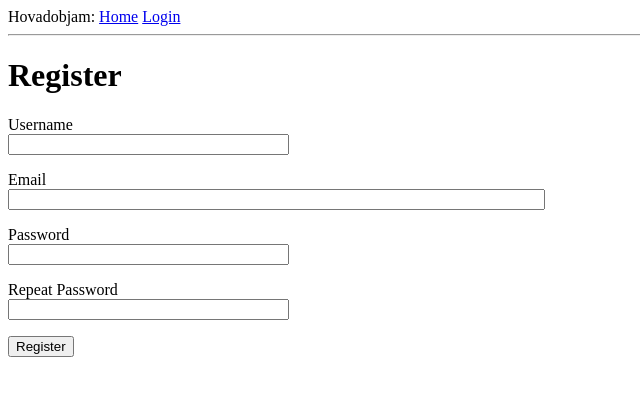
After one commit to klucsik/hovadobjam, a Flask app: page /register in a window 1280 px wide. The commit adds this page. Shown: the top 396 px of the page, without its empty margins (0-640 px from the left). Run offline with Flask 2, Linux system fonts and the light colour scheme.

Commit message:
login and register, needs some refactor (úgy ahogy van kiloptam a példákból, át se néztem rendesen)

```diff
--- a/app/__init__.py
+++ b/app/__init__.py
@@ -2,10 +2,14 @@ from flask import Flask
 from config import Config
 from flask_sqlalchemy import SQLAlchemy
 import logging
+from flask_login import LoginManager
 
 app = Flask(__name__)
 app.config.from_object(Config)
 db = SQLAlchemy(app)
+login = LoginManager(app)
+login.login_view = 'login'
+
 logging.basicConfig(level=logging.DEBUG)
 
 from app import routes, models
--- a/app/forms.py
+++ b/app/forms.py
@@ -1,7 +1,7 @@
 from flask_wtf import FlaskForm
 from wtforms import StringField, PasswordField, BooleanField, SubmitField
-from wtforms.validators import DataRequired
-
+from wtforms.validators import ValidationError, DataRequired, Email, EqualTo
+from app.models import User
 
 class HullinfoKeresesForm(FlaskForm):
     hullinfo_alias = StringField('hullinfo_alias', validators=[DataRequired()])
@@ -12,3 +12,28 @@ class HullinfoHozzaadasForm(FlaskForm):
     hullinfo_name = StringField('hullinfo_name', validators=[DataRequired()])
     hullinfo_description = StringField('hullinfo_description', validators=[DataRequired()])
     submit = SubmitField('Beküldés')
+
+
+class LoginForm(FlaskForm):
+    username = StringField('Username', validators=[DataRequired()])
+    password = PasswordField('Password', validators=[DataRequired()])
+    remember_me = BooleanField('Remember Me')
+    submit = SubmitField('Sign In')
+
+class RegistrationForm(FlaskForm):
+    username = StringField('Username', validators=[DataRequired()])
+    email = StringField('Email', validators=[DataRequired(), Email()])
+    password = PasswordField('Password', validators=[DataRequired()])
+    password2 = PasswordField(
+        'Repeat Password', validators=[DataRequired(), EqualTo('password')])
+    submit = SubmitField('Register')
+
+    def validate_username(self, username):
+        user = User.query.filter_by(username=username.data).first()
+        if user is not None:
+            raise ValidationError('Please use a different username.')
+
+    def validate_email(self, email):
+        user = User.query.filter_by(email=email.data).first()
+        if user is not None:
+            raise ValidationError('Please use a different email address.')
--- a/app/hullinfo.py
+++ b/app/hullinfo.py
@@ -1,6 +1,6 @@
 from app import *
 from app.models import *
-from sqlalchemy import text
+from sqlalchemy import *
 
 
 # hullinfo bejegyzés:
@@ -14,7 +14,7 @@ from sqlalchemy import text
 
 
 # ezt fogja meghívni a post metódus, validáció majd mezőbe szúrás
-def create_hullinfo(name, hull_id=-1,  version=-1, description=""):
+def create_hullinfo(name, hull_id=-1,  version=0, description=""):
     """
     hullinfó bejegyzés létrehozása
     https://docs.sqlalchemy.org/en/13/orm/tutorial.html#adding-and-updating-objects
@@ -49,6 +49,7 @@ def create_hullinfo(name, hull_id=-1,  version=-1, description=""):
     app.alias.make_alias(name, hull_id)
     db.session.flush()
     db.session.commit()
+
 
     return get_hullinfo_by_hull_id(hull_id, version)
 
--- a/app/routes.py
+++ b/app/routes.py
@@ -5,6 +5,8 @@ from app.alias import *
 from flask import render_template, flash, redirect, url_for
 from app.forms import *
 import logging
+from flask_login import login_required, current_user, logout_user, login_user
+from app.models import User
 
 @app.route('/', methods=['GET', 'POST'])
 @app.route('/index', methods=['GET', 'POST'])
@@ -29,6 +31,7 @@ def index():
 
 
 @app.route('/hullinfo/<hull_id>', methods=['GET', 'POST'])
+@login_required
 def hullinfo(hull_id):
     adatlap = get_hullinfo_by_hull_id(hull_id)
     aliases = get_aliases_from_hull_id(hull_id)
@@ -47,5 +50,37 @@ def hullinfo(hull_id):
     return render_template('hullinfo.html', title='Hulladék adatlap', form1=form1, adatlap=adatlap, aliases=aliases)
 
 
+@app.route('/login', methods=['GET', 'POST'])
+def login():
+    if current_user.is_authenticated:
+        return redirect(url_for('index'))
+    form = LoginForm()
+    if form.validate_on_submit():
+        user = User.query.filter_by(username=form.username.data).first()
+        if user is None or not user.check_password(form.password.data):
+            flash('Invalid username or password')
+            return redirect(url_for('login'))
+        login_user(user, remember=form.remember_me.data)
+        return redirect(url_for('index'))
+    return render_template('login.html', title='Sign In', form=form)
 
-# API soon
+
+@app.route('/logout')
+def logout():
+    logout_user()
+    return redirect(url_for('index'))
+
+
+@app.route('/register', methods=['GET', 'POST'])
+def register():
+    if current_user.is_authenticated:
+        return redirect(url_for('index'))
+    form = RegistrationForm()
+    if form.validate_on_submit():
+        user = User(username=form.username.data, email=form.email.data)
+        user.set_password(form.password.data)
+        db.session.add(user)
+        db.session.commit()
+        flash('Congratulations, you are now a registered user!')
+        return redirect(url_for('login'))
+    return render_template('register.html', title='Register', form=form)
--- a/app/templates/base.html
+++ b/app/templates/base.html
@@ -22,9 +22,11 @@
         <div>
             Hovadobjam:
             <a href= "{{url_for('index')}}">Home</a>
-
-
-
+             {% if current_user.is_anonymous %}
+            <a href="{{ url_for('login') }}">Login</a>
+            {% else %}
+            <a href="{{ url_for('logout') }}">Logout</a>
+            {% endif %}
         </div>
         <hr>
         {% with messages = get_flashed_messages() %}
--- /dev/null
+++ b/app/templates/register.html
@@ -0,0 +1,37 @@
+{% extends "base.html" %}
+
+{% block content %}
+    <h1>Register</h1>
+    <form action="" method="post">
+        {{ form.hidden_tag() }}
+        <p>
+            {{ form.username.label }}<br>
+            {{ form.username(size=32) }}<br>
+            {% for error in form.username.errors %}
+            <span style="color: red;">[{{ error }}]</span>
+            {% endfor %}
+        </p>
+        <p>
+            {{ form.email.label }}<br>
+            {{ form.email(size=64) }}<br>
+            {% for error in form.email.errors %}
+            <span style="color: red;">[{{ error }}]</span>
+            {% endfor %}
+        </p>
+        <p>
+            {{ form.password.label }}<br>
+            {{ form.password(size=32) }}<br>
+            {% for error in form.password.errors %}
+            <span style="color: red;">[{{ error }}]</span>
+            {% endfor %}
+        </p>
+        <p>
+            {{ form.password2.label }}<br>
+            {{ form.password2(size=32) }}<br>
+            {% for error in form.password2.errors %}
+            <span style="color: red;">[{{ error }}]</span>
+            {% endfor %}
+        </p>
+        <p>{{ form.submit() }}</p>
+    </form>
+{% endblock %}
--- a/config.py
+++ b/config.py
@@ -4,3 +4,4 @@ class Config(object):
     SQLALCHEMY_DATABASE_URI = os.environ.get(
         'SQLALCHEMY_DATABASE_URI') or 'postgres://cwdbbcbtrtlbwo:43ab63529c97e3923d168324e3a74c94ead734bb43bf83ea11a4eb756b97278d@ec2-46-137-113-157.eu-west-1.compute.amazonaws.com:5432/d9ag7o99atdlsr'
     SECRET_KEY = os.environ.get('SECRET_KEY') or 'you-will-never-guess'
+    SQLALCHEMY_ECHO = True
--- a/requirements.txt
+++ b/requirements.txt
@@ -7,3 +7,4 @@ flask-sqlalchemy
 Flask-Script
 psycopg2
 Flask-WTF
+flask-login
```
Also changed, not shown: app/models.py (+22 -1 lines), app/templates/login.html (added, +19 -0 lines).
